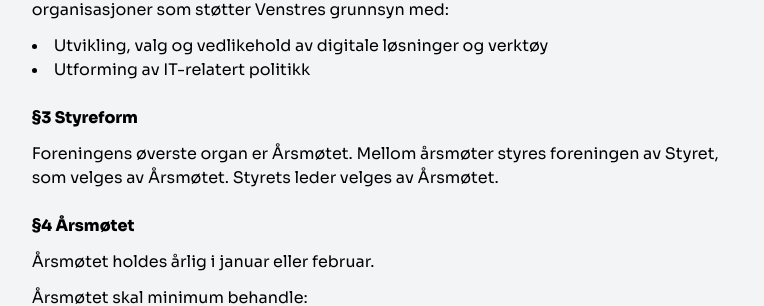
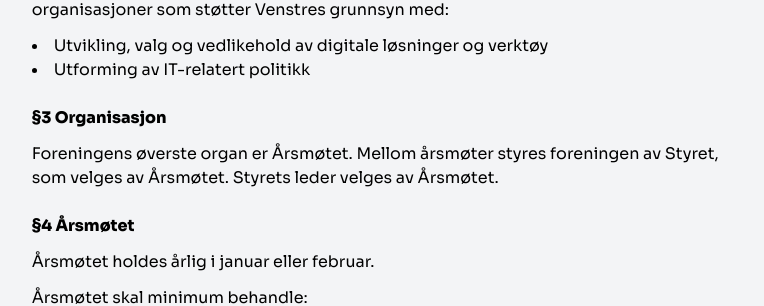
Before and after one commit to Venstrekoderne/venstrekoderne.github.io, a Jekyll site: the page built from index.md, in a window 1280 px wide and 900 px high, scrolled down 3309 px. Shown: the part 153-459 px from the top of the window, without its empty margins (254-1018 px from the left). Built offline with Jekyll 4.4.1, drawn with Linux system fonts in a browser that asks for light colours; our own code applies the rules of GitHub Pages for plain Markdown files.

Commit message:
Forslag 2

```diff
--- a/_includes/vedtekter.html
+++ b/_includes/vedtekter.html
@@ -17,7 +17,7 @@
     <li>Utforming av IT-relatert politikk</li>
   </ul>
 
-  <h3>§3 Styreform</h3>
+  <h3>§3 Organisasjon</h3>
 
   <p>Foreningens øverste organ er Årsmøtet. Mellom årsmøter styres foreningen av Styret, som velges av Årsmøtet. Styrets leder velges av Årsmøtet.</p>
 
```
